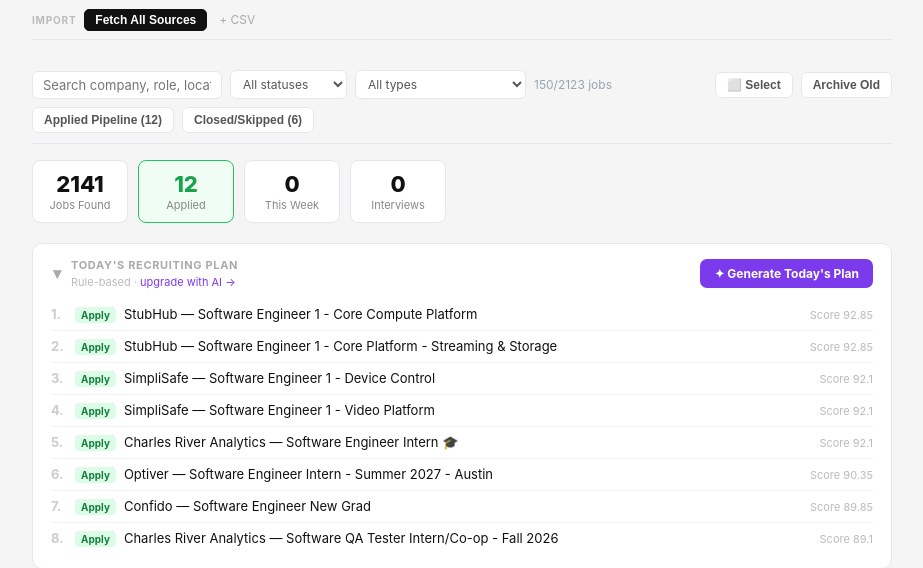
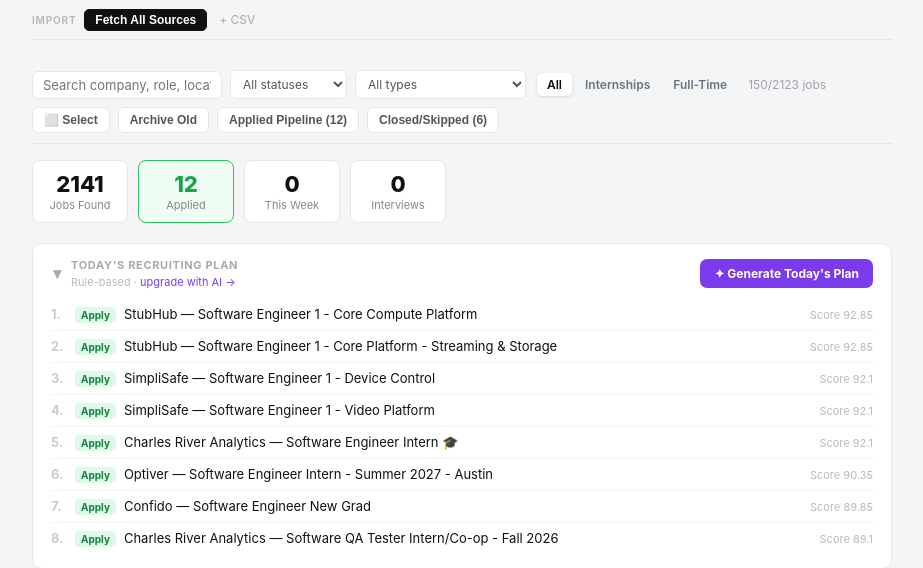
Before and after one commit to SShah276/rose, a FastAPI app: page /jobs in a window 1280 px wide. Shown: the part 57-625 px from the top of the page, without its empty margins (178-1101 px from the left). Run offline with FastAPI, Linux system fonts and the light colour scheme; the visitor is signed in with stand-in values (Sample User, id 1); data comes from the database, SQL or seed files in the repository.

Commit message:
auto fetch and split up boards

```diff
--- a/app/main.py
+++ b/app/main.py
@@ -45,11 +45,24 @@ from app.sources.intern_list_source import InternListSource
 from app.sources.newgrad_jobs_source import NewGradJobsSource
 import urllib.request
 
+from apscheduler.schedulers.background import BackgroundScheduler
+from apscheduler.triggers.interval import IntervalTrigger
+
 app = FastAPI()
 templates = Jinja2Templates(directory="app/templates")
 
 from fastapi.staticfiles import StaticFiles
 app.mount("/static", StaticFiles(directory="app/static"), name="static")
+
+def _scheduled_fetch():
+    try:
+        _run_fetch_all()
+    except Exception:
+        pass
+
+_scheduler = BackgroundScheduler()
+_scheduler.add_job(_scheduled_fetch, IntervalTrigger(hours=12))
+_scheduler.start()
 
 # ── Auth middleware (runs after SessionMiddleware populates request.session) ──
 class _AuthMiddleware(BaseHTTPMiddleware):
@@ -603,9 +616,8 @@ def fetch_newgrad_jobs(request: Request):
     )
 
 
-@app.post("/fetch/all")
-def fetch_all(request: Request):
-    """Run all five job sources in sequence and return a combined summary."""
+def _run_fetch_all() -> dict:
+    """Core fetch logic — runs all sources, deduplicates, returns summary dict."""
     total = {"fetched": 0, "inserted": 0, "updated": 0, "skipped": 0, "errors": []}
     sources_run = []
 
@@ -630,7 +642,7 @@ def fetch_all(request: Request):
                 total["skipped"] += 1
                 total["errors"].append(str(e))
 
-    for repo in ["simplify", "new-grad", "speedyapply", "ouckah", "cvrve-newgrad"]:
+    for repo in ["simplify", "new-grad", "speedyapply"]:
         try:
             _absorb(GitHubSource(repo_key=repo).fetch_jobs(), repo)
         except Exception as e:
@@ -643,10 +655,17 @@ def fetch_all(request: Request):
             total["errors"].append(f"{label}: {e}")
 
     total["rows_read"] = total["fetched"]
+    total["sources"] = sources_run
     cleanup_duplicate_jobs()
+    return total
+
+
+@app.post("/fetch/all")
+def fetch_all(request: Request):
+    total = _run_fetch_all()
     return templates.TemplateResponse(
         request=request, name="import_result.html",
-        context={"summary": total, "filename": f"All Sources ({', '.join(sources_run)})"}
+        context={"summary": total, "filename": f"All Sources ({', '.join(total.get('sources', []))})"}
     )
 
 
--- a/app/sources/github_source.py
+++ b/app/sources/github_source.py
@@ -22,16 +22,6 @@ KNOWN_REPOS = {
         "url":      "https://raw.githubusercontent.com/speedyapply/2026-SWE-College-Jobs/main/README.md",
         "format":   "markdown",
         "job_type": "internship",
-    },
-    "ouckah": {
-        "url":      "https://raw.githubusercontent.com/Ouckah/Summer2026-Internships/main/README.md",
-        "format":   "html",
-        "job_type": "internship",
-    },
-    "cvrve-newgrad": {
-        "url":      "https://raw.githubusercontent.com/cvrve/New-Grad-2026/dev/README.md",
-        "format":   "html",
-        "job_type": "new_grad",
     },
 }
 
--- a/app/templates/jobs.html
+++ b/app/templates/jobs.html
@@ -180,6 +180,13 @@
         .bulk-act { border: none; border-radius: 6px; padding: 6px 14px; font-size: 12px;
                     font-weight: 700; cursor: pointer; }
 
+        /* ── Type tabs (Internship / Full-Time) ── */
+        .type-tabs { display: flex; gap: 3px; background: #f3f4f6; border-radius: 7px; padding: 3px; }
+        .type-tab { border: none; background: transparent; border-radius: 5px; padding: 4px 10px;
+                    font-size: 12px; font-weight: 600; cursor: pointer; color: #6b7280;
+                    font-family: inherit; transition: all 0.12s; white-space: nowrap; }
+        .type-tab.active { background: white; color: #111; box-shadow: 0 1px 3px rgba(0,0,0,0.12); }
+
         /* ── Hidden jobs section ── */
         .hidden-job-row { display: flex; align-items: center; gap: 8px; padding: 7px 14px;
                           border-bottom: 1px solid #f3f4f6; font-size: 13px; }
@@ -230,6 +237,11 @@
         <select id="role-filter" class="filter-select">
             <option value="">All types</option>
         </select>
+        <div class="type-tabs" id="type-tabs">
+            <button class="type-tab active" data-type="">All</button>
+            <button class="type-tab" data-type="internship">Internships</button>
+            <button class="type-tab" data-type="new_grad">Full-Time</button>
+        </div>
         <span id="filter-count" class="filter-count">
             {{ jobs | length }}{% if total_visible > jobs | length %}/{{ total_visible }}{% endif %} jobs
         </span>
@@ -382,7 +394,8 @@
     <div class="job-card"
          data-text="{{ ((job.company or '') + ' ' + (job.title or '') + ' ' + (job.location or '')) | lower }}"
          data-status="{{ status }}"
-         data-role="{{ (job.role_type or '') | lower }}">
+         data-role="{{ (job.role_type or '') | lower }}"
+         data-jobtype="{{ job.job_type or '' }}">
 
         <!-- Header -->
         <div class="card-header">
@@ -615,6 +628,7 @@ function togglePlan() {
     var roleSel = document.getElementById('role-filter');
     var cards   = Array.from(document.querySelectorAll('.job-card[data-text]'));
     var countEl = document.getElementById('filter-count');
+    var activeType = '';
 
     var roles = new Set();
     cards.forEach(function(c) { if (c.dataset.role) roles.add(c.dataset.role); });
@@ -633,7 +647,8 @@ function togglePlan() {
         cards.forEach(function(card) {
             var show = (!q || card.dataset.text.includes(q))
                     && (!s || card.dataset.status === s)
-                    && (!r || card.dataset.role === r);
+                    && (!r || card.dataset.role === r)
+                    && (!activeType || card.dataset.jobtype === activeType);
             card.style.display = show ? '' : 'none';
             if (show) vis++;
         });
@@ -643,6 +658,15 @@ function togglePlan() {
     search.addEventListener('input', applyFilters);
     statSel.addEventListener('change', applyFilters);
     roleSel.addEventListener('change', applyFilters);
+
+    document.getElementById('type-tabs').addEventListener('click', function(e) {
+        var btn = e.target.closest('.type-tab');
+        if (!btn) return;
+        document.querySelectorAll('.type-tab').forEach(function(b) { b.classList.remove('active'); });
+        btn.classList.add('active');
+        activeType = btn.dataset.type;
+        applyFilters();
+    });
 })();
 
 // ── Bulk select ──
--- a/requirements.txt
+++ b/requirements.txt
@@ -1,4 +1,5 @@
 anthropic==0.107.1
+apscheduler==3.10.4
 ddgs==9.14.4
 fastapi==0.136.3
 fpdf2==2.8.7
```
